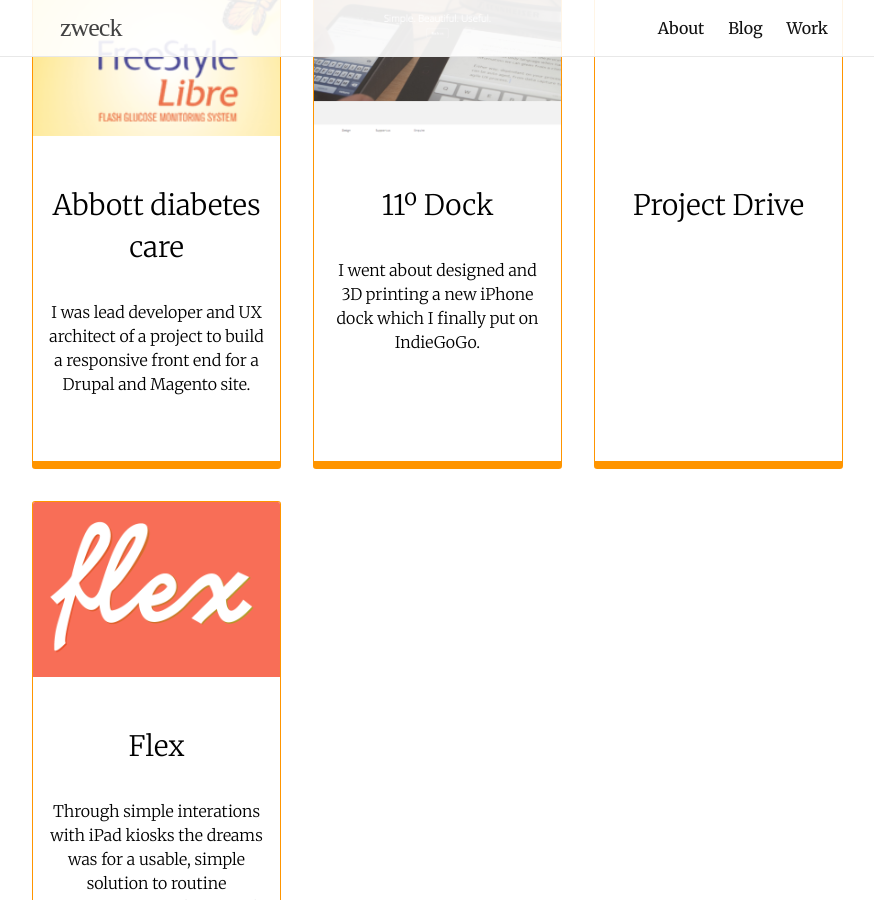
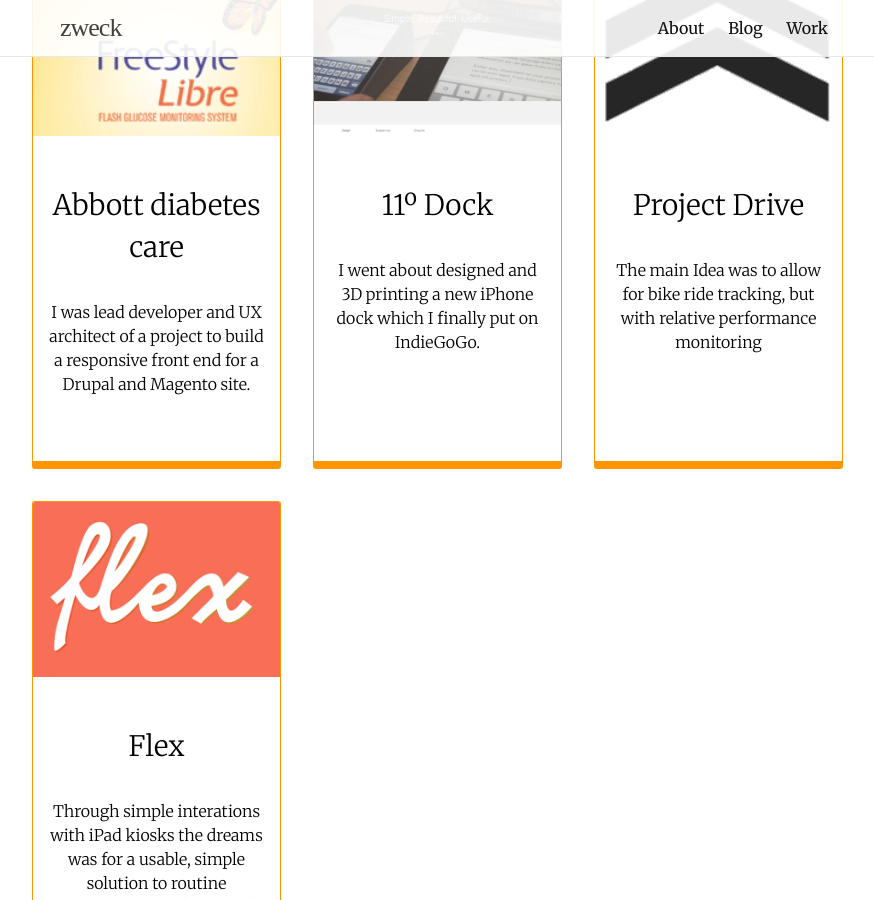
Before and after one commit to zweck/zweck.github.io, a Jekyll site: the page built from work.md, in a window 1280 px wide and 900 px high, scrolled down 904 px. Shown: the whole window, without its empty margins (196-1070 px from the left). Built offline with Jekyll 4.4.1, drawn with Linux system fonts in a browser that asks for light colours; some web fonts are replaced.

Commit message:
add drive example

```diff
--- a/_posts/2016-03-06-drive.md
+++ b/_posts/2016-03-06-drive.md
@@ -2,6 +2,8 @@
 layout: post
 title: "Project Drive"
 categories: portfolio
+img: /img/Drive-Logo.png
+exerpt: The main Idea was to allow for bike ride tracking, but with relative performance monitoring
 ---
 
 Project Drive was designed in 2012, for a client who loved cycling and owned the Giant bike store in Liverpool.
```
Also changed, not shown: img/Drive-Logo.png (added).
